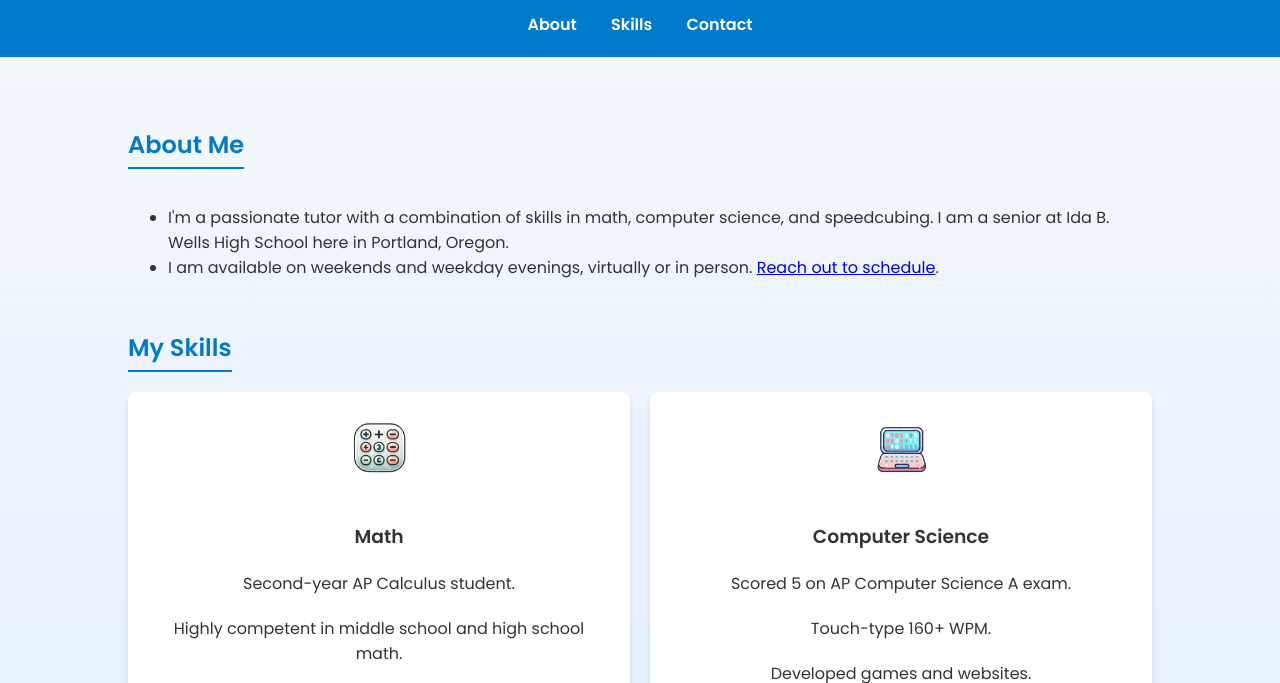
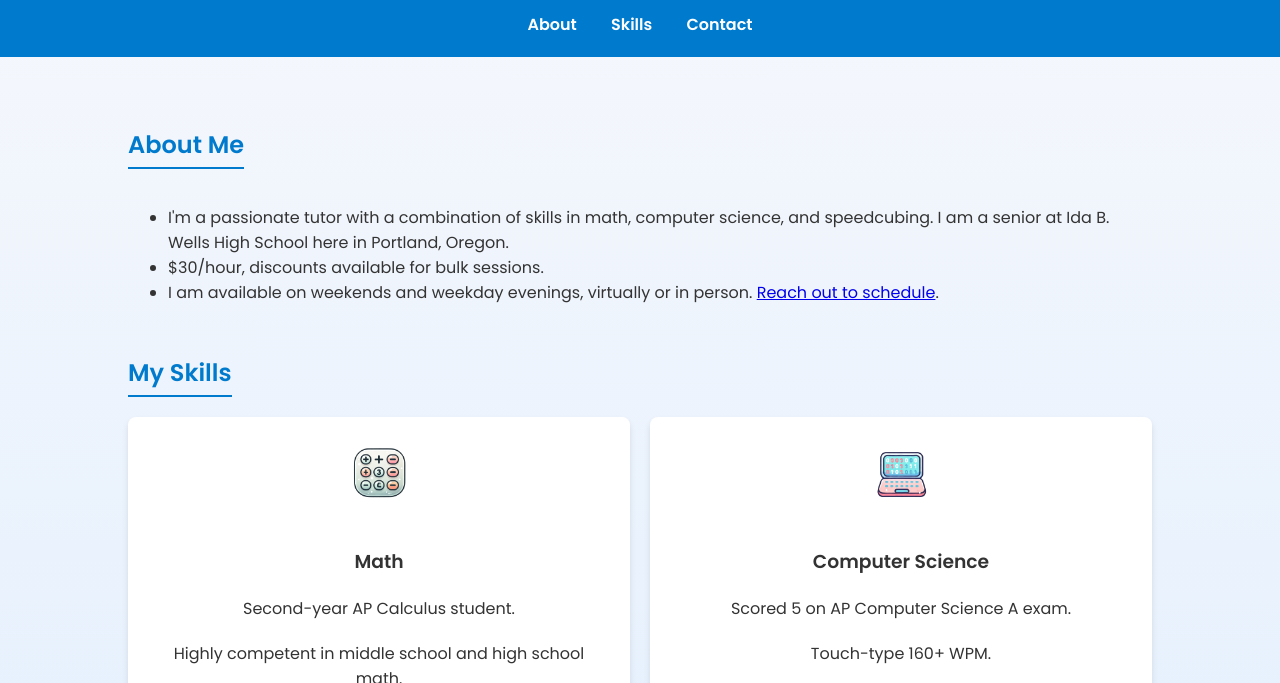
Before and after one commit to LucaBlack2007/LucaBlack2007.github.io, a plain HTML site: page index.html in a window 1280 px wide. Shown: the part 117-800 px from the top of the page. Drawn offline with Linux system fonts and the light colour scheme.

Commit message:
pricing update

```diff
--- a/index.html
+++ b/index.html
@@ -109,6 +109,7 @@
             <h2>About Me</h2>
             <ul>
                 <li>I'm a passionate tutor with a combination of skills in math, computer science, and speedcubing. I am a senior at Ida B. Wells High School here in Portland, Oregon.</li>
+                <li>$30/hour, discounts available for bulk sessions.</li>
                 <li>I am available on weekends and weekday evenings, virtually or in person. <a href="#contact">Reach out to schedule</a>.</li>
             </ul>
         </section>
```
